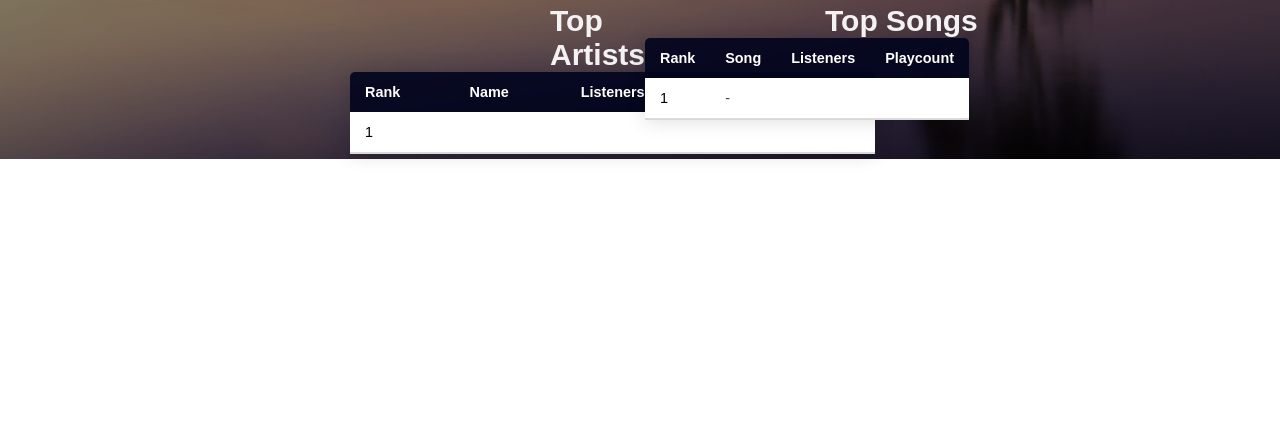
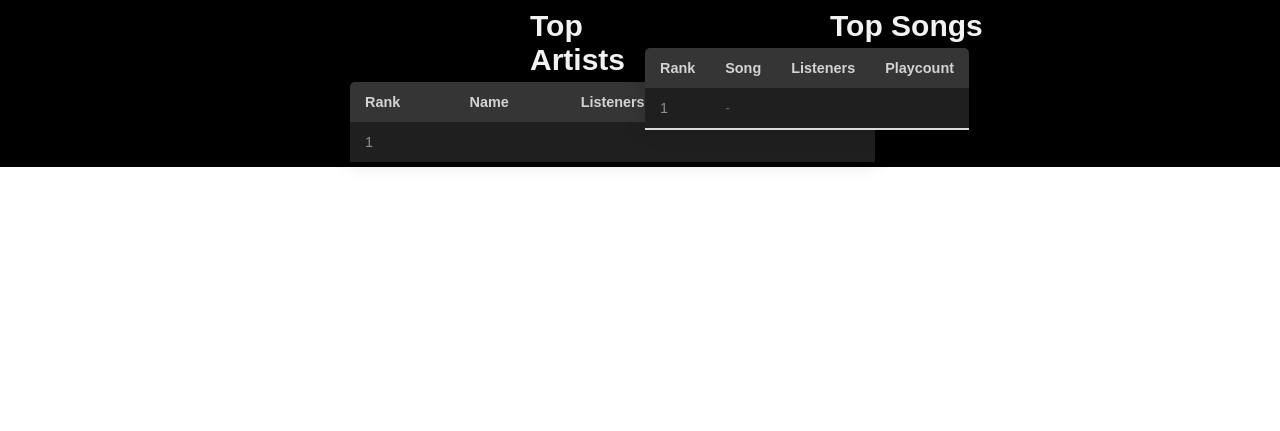
Before and after one commit to jamesreick/CIproject, a PHP site: page /njtest/page.php in a window 1280 px wide. Shown: the part 369-800 px from the top of the page. Run offline with PHP 8.4, Linux system fonts and the light colour scheme; tables that the repository leaves empty or names only in its code hold one stand-in row (values such as "Sample post"); data that the repository does not hold is empty.

Commit message:
Changed layout

```diff
--- a/css/styles.css
+++ b/css/styles.css
@@ -26,7 +26,7 @@
 }
 
 .topnav {
-    background-color:rgba(0, 4, 29, 0.9);
+    background-color:rgb(0, 0, 0);
     overflow: hidden;
   }
 
@@ -42,14 +42,14 @@
 
 
 .topnav a:hover {
-    background-color:#cac7ff;
+    background-color:#d3d3d3;
     color: black;
   }
 
 
 .topnav a.active {
-    background-color: #58629b;
-    color: #cac7ff;
+    background-color: #353535;
+    color: #d3d3d3;
   }
 
 .layout{
@@ -57,9 +57,9 @@
     linear-gradient(
       rgba(116, 116, 116, 0.45),
       rgba(0, 0, 0, 0.45)
-    ), url("images/pexels-pixabay-258109.jpg");
-    box-shadow: inset 0 0 0 1000px rgba(0,0,0,.2);
-    background-position: center;
+    ), url("images/Venue-safety-scaled-1.jpg");
+    box-shadow: inset 0 0 0 1000px rgba(94, 94, 94, 0.027);
+    background-position: 25% 75%;
     background-size: cover;
 }
 
@@ -77,7 +77,7 @@
 
 .search-bar{
     position: absolute;
-    top: 130px;
+    top: 200px;
     width: 100%;
     max-width: 700px;
     background-color: rgba(255, 255, 255, 0.2);
@@ -95,12 +95,12 @@
     outline: none;
     padding: 24px 20px;
     font-size: 20px;
-    color: #cac7ff;
+    color: #8d8d8d;
 
 }
 
 ::placeholder{
-    color:#cac7ff;
+    color:#8d8d8d;
 }
 
 .search-bar button img{
@@ -111,9 +111,15 @@
     border-radius: 50%;
     width: 60px;
     height: 60px;
-    background: #58629b;
+    background: #353535;
     cursor: pointer;
 }
+
+.bottomLayout{
+        background-image: linear-gradient(rgb(0, 0, 0),
+        rgb(0, 0, 0));
+}
+
 
 .content-table{
     border-collapse: collapse;
@@ -128,8 +134,8 @@
 }
 
 .content-table thead tr{
-    background-color:rgba(0, 4, 29, 0.9);
-    color: #ffffff;
+    background-color: #353535;
+    color: #d3d3d3;
     text-align: left;
     font-weight: bold;
 }
@@ -138,31 +144,24 @@
     padding: 12px 15px;
 }
 
+
 .content-table tbody tr{
-    border-bottom: 1px solid #dddddd;
+    color: #8d8d8d;
+    background-color: #1f1f1f;
 }
 
-.content-table tbody tr:nth-of-type(even){
-    background-color: #d4d4d4;
-}
 
-.content-table tbody tr:nth-of-type(odd){
-    background-color: #ffffff;
-}
-
-.content-table tbody tr:last-of-type{
-    border-bottom: 2px solid#dadada;
-}
 
 h1{
     font-size: 30px;
-    margin-left: 550px;
+    margin-left: 525px;
     clear: both;
     color: #f2f2f2;
+    padding: 5px;
 }
 
 .content-table a{
-    color: rgb(68, 68, 68);
+    color: rgb(95, 95, 95);
     text-decoration: none;
 }
 
@@ -179,8 +178,8 @@ h1{
 }
 
 .content-table-2 thead tr{
-    background-color:rgba(0, 4, 29, 0.9);
-    color: #ffffff;
+    background-color: #353535;
+    color: #d3d3d3;
     text-align: left;
     font-weight: bold;
 }
@@ -189,17 +188,12 @@ h1{
     padding: 12px 15px;
 }
 
+
 .content-table-2 tbody tr{
-    border-bottom: 1px solid #dddddd;
+    color: #8d8d8d;
+    background-color: #1f1f1f;
 }
 
-.content-table-2 tbody tr:nth-of-type(even){
-    background-color: #d4d4d4;
-}
-
-.content-table-2 tbody tr:nth-of-type(odd){
-    background-color: #ffffff;
-}
 
 .content-table-2 tbody tr:last-of-type{
     border-bottom: 2px solid#dadada;
@@ -210,10 +204,11 @@ h2{
     margin-left: 180px;
     clear: both;
     color: #f2f2f2;
+    padding: 5px;
 }
 
 .content-table-2 a{
-    color: rgb(68, 68, 68);
+    color: rgb(95, 95, 95);
     text-decoration: none;
 }
 
--- a/page.php
+++ b/page.php
@@ -50,6 +50,8 @@
                <button name="submit"><img src="css/images/search.png"></button>
             </form>
          </div>
+      </div>
+      <div class = bottomLayout>
          <div class="row">
             <div class="column">
          <?php
@@ -63,7 +65,7 @@
             }else{
             $data = mysqli_fetch_all($results, MYSQLI_ASSOC);
             }?>
-            <h1> Top Artists </h1>
+            <h1>Top Artists</h1>
             <table class="content-table">
                <thead>
                   <tr>
```
Also changed, not shown: css/images/background.jpg (deleted), css/images/pexels-pixabay-258109.jpg (deleted).
